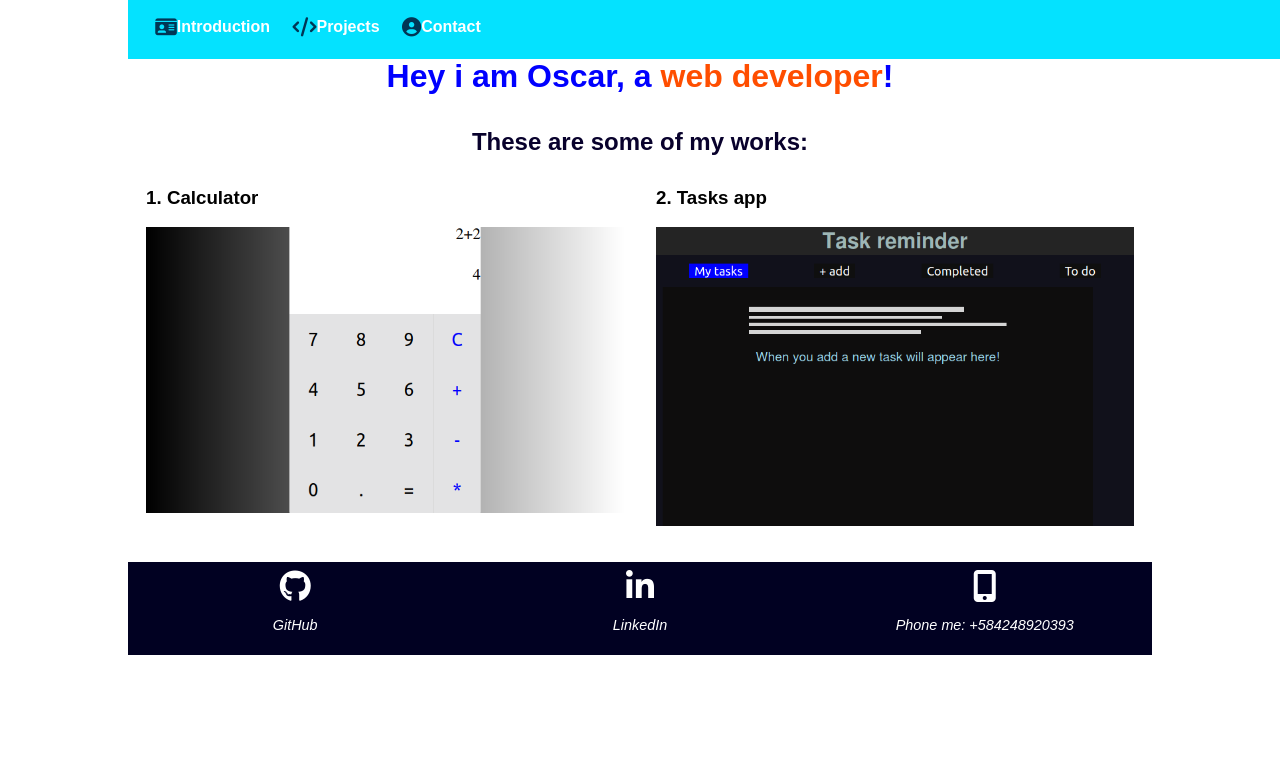
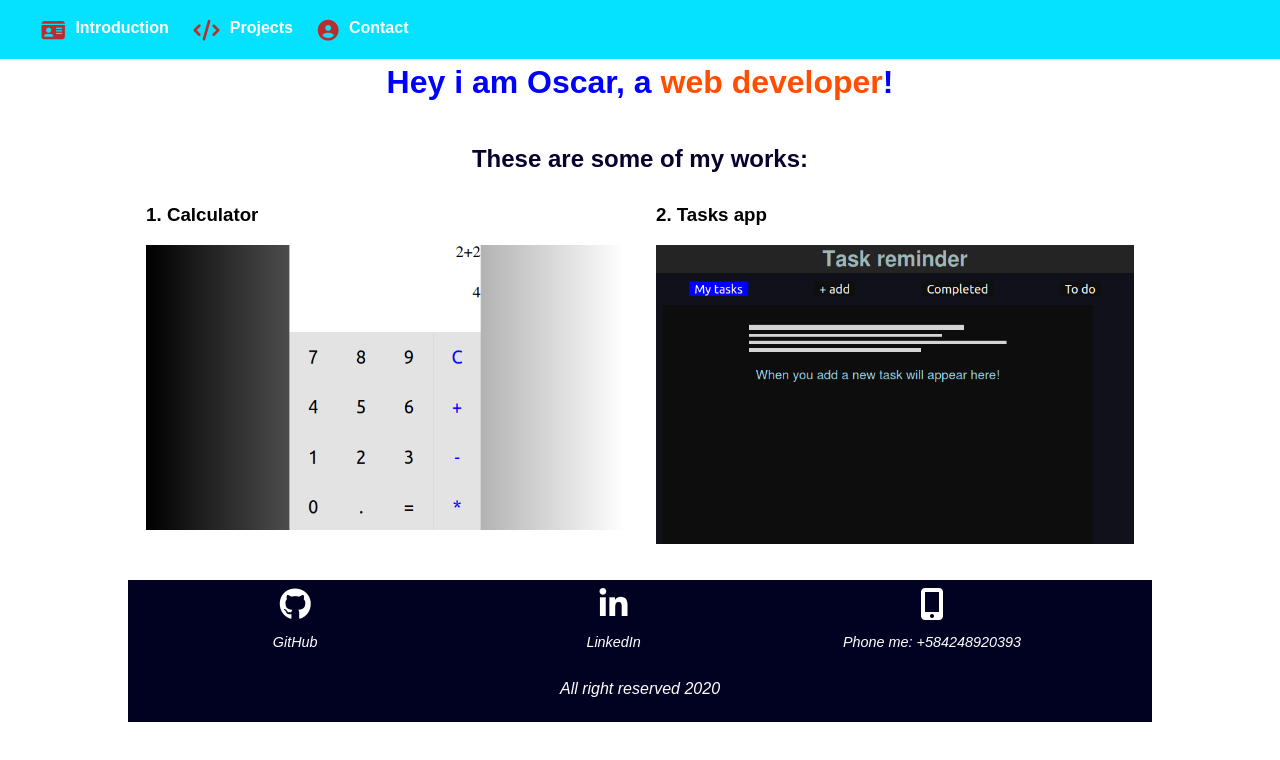
Before and after one commit to RdgzLpz/port, a plain HTML site: page index.html in a window 1280 px wide. Drawn offline with Linux system fonts and the light colour scheme.

Commit message:
setting things

```diff
--- a/index.css
+++ b/index.css
@@ -14,6 +14,8 @@ h3 {
 nav {
     position: fixed;
     top: 0;
+    right: 0;
+    left: 0;
     width: 100vw;
     height: 3.7em;
     background: var(--base-color);
@@ -36,13 +38,10 @@ nav li a {
 nav li a:hover {
     border-bottom: 2px solid var(--secondary-color-one);
 }
-nav li a i {
-    color: rgb(1, 54, 85);
-}
 main {
     margin : 53px .13em 2em .13em;
 }
-main h1 {
+#main-h1 {
     text-align: center;
     color: blue;
     animation: change-background 13s ease-in-out infinite 5s;
@@ -87,16 +86,24 @@ footer a {
         text-align: center;
     }
     .first-navbar i {
-        font-size: 1.2em;
+        margin:  .5em;
+        font-size: 1.3em;
+        color: rgb(185, 45, 45)
     }
     .first-navbar span {
             display: none;
     }
+    nav ul {
+        margin: .5em;
+        justify-content: space-around;
+        align-content: center;
+    }
     nav ul li {
-        margin: 0 .5em;
+        margin: 0 .25em;
     }
     h1 {
-        margin-top: 1.8em;
+        margin-top: 2em;
+        height: 3rem;
     }
     section {
         display: flex;
@@ -110,8 +117,13 @@ footer a {
     footer address {
         margin: auto;
         padding: .5em;
+        color: #FFF;
+    }
+    address p {
+        text-align: center;
+    }
+    .networks {
         display: flex;
-        color: #FFF;
     }
     .contact-box {
         margin: 0 .5em;
@@ -126,6 +138,14 @@ footer a {
     }
 }
 @media screen and (min-width:480px) {
+    .first-navbar {
+        display: flex;
+        flex-direction: row;
+    }
+    .first-navbar span {
+        margin:  .6em 0;
+        display: block;
+    }
     .single-project {
         margin: 0 1.7em;
     }
@@ -145,13 +165,7 @@ footer a {
     nav li a {
         padding: .1em;
     }
-    .first-navbar {
-        display: flex;
-        flex-direction: row;
-    }
-    .first-navbar span {
-        display: block;
-    }
+
     section {
         display: grid;
         grid-template-columns: repeat(2,  1fr);
--- a/index.html
+++ b/index.html
@@ -35,7 +35,7 @@
             </nav>
         </header>
         <main id="intro">
-            <h1>Hey i am Oscar, a <strong>web developer</strong>!</h1>
+            <h1 id="main-h1">Hey i am Oscar, a <strong>web developer</strong>!</h1>
             <!--  My Projects -->
             <h2 id="projects">These are some of my works:</h2>
             <section>
@@ -55,7 +55,8 @@
         </main>
         <footer>
             <address id="contact">
-                <a href="https://www.github.com/RdgzLpz" target="_blank"  class="contact-box">
+                <div class="networks">
+                    <a href="https://www.github.com/RdgzLpz" target="_blank"  class="contact-box">
                         <i class="fa fa-github fa-2x"></i>
                         <p>GitHub</p>
                 </a href="">
@@ -67,6 +68,8 @@
                     <i class="fa fa-mobile fa-2x"></i>
                     <p>Phone me: +584248920393</p>
                 </div>
+                </div>
+                <p>All right reserved 2020</p>
             </address>
         </footer>
     </div>
```
